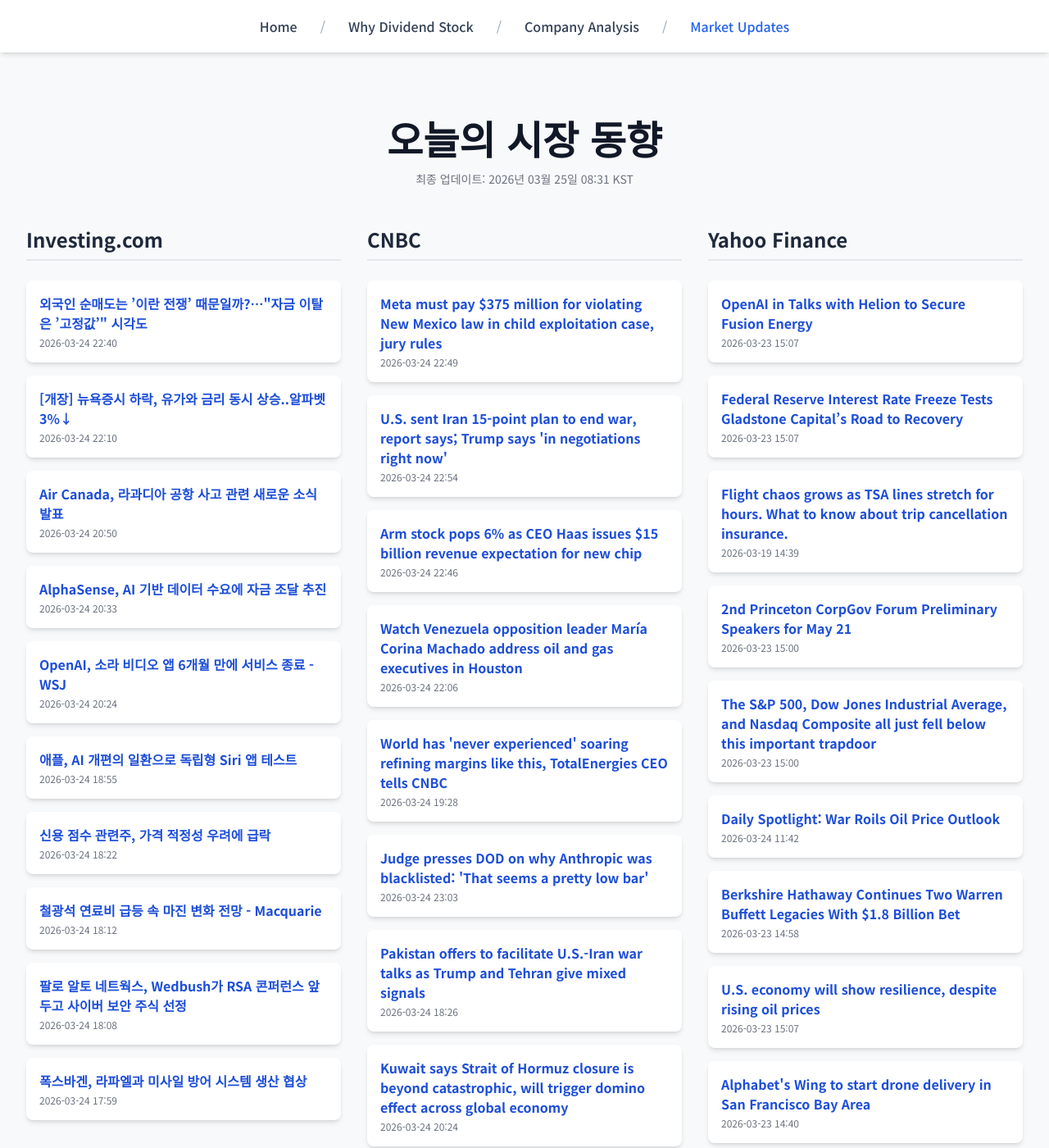
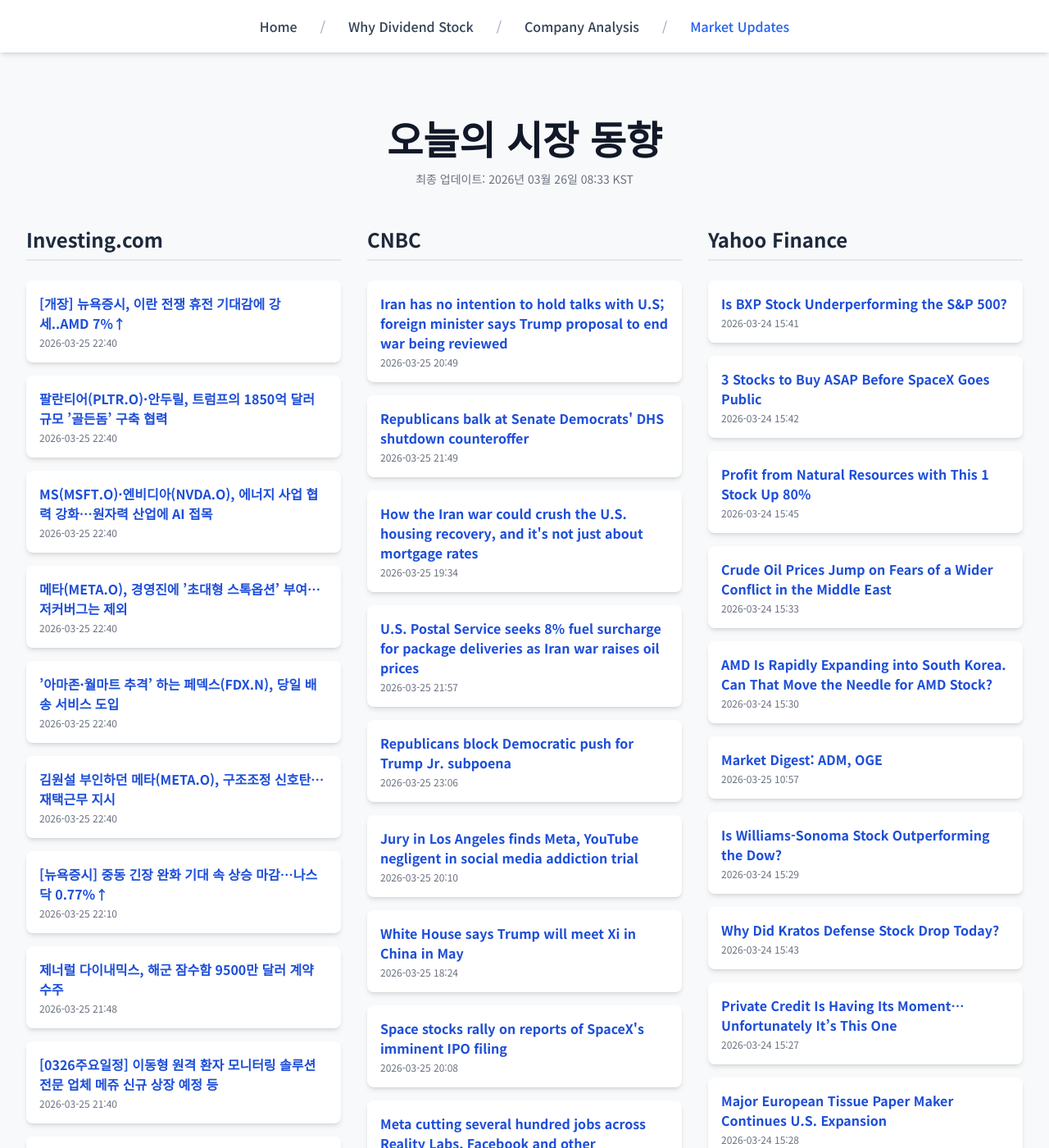
Before and after one commit to Kay-Hwang/my-company-analysis, a Jekyll site: the page built from market-updates.html, in a window 1280 px wide and 1400 px high. Shown: the whole window at 82% size. Built offline with Jekyll 4.4.1, drawn with Linux system fonts in a browser that asks for light colours; nearby versions of some CDN libraries; a script that is not in the unit is left out; some of the changed text lies outside the part shown.

Commit message:
Update daily data

```diff
--- a/_data/latest_data.json
+++ b/_data/latest_data.json
@@ -1,190 +1,190 @@
 {
-  "lastUpdated": "2026년 03월 25일 08:31 KST",
+  "lastUpdated": "2026년 03월 26일 08:33 KST",
   "news": {
     "investing": [
       {
-        "title": "외국인 순매도는 ’이란 전쟁’ 때문일까?…\"자금 이탈은 ’고정값’\" 시각도",
-        "link": "https://kr.investing.com/news/stock-market-news/article-1876644",
-        "pubDate": "2026-03-24 22:40:21",
-        "summary": "외국인 순매도는 ’이란 전쟁’ 때문일까?…\"자금 이탈은 ’고정값’\" 시각도"
+        "title": "[개장] 뉴욕증시, 이란 전쟁 휴전 기대감에 강세..AMD 7%↑",
+        "link": "https://kr.investing.com/news/stock-market-news/article-1878520",
+        "pubDate": "2026-03-25 22:40:38",
+        "summary": "[개장] 뉴욕증시, 이란 전쟁 휴전 기대감에 강세..AMD 7%↑"
       },
       {
-        "title": "[개장] 뉴욕증시 하락, 유가와 금리 동시 상승..알파벳 3%↓",
-        "link": "https://kr.investing.com/news/stock-market-news/article-1876618",
-        "pubDate": "2026-03-24 22:10:35",
-        "summary": "[개장] 뉴욕증시 하락, 유가와 금리 동시 상승..알파벳 3%↓"
+        "title": "팔란티어(PLTR.O)·안두릴, 트럼프의 1850억 달러 규모 ’골든돔’ 구축 협력",
+        "link": "https://kr.investing.com/news/stock-market-news/article-1878518",
+        "pubDate": "2026-03-25 22:40:38",
+        "summary": "팔란티어(PLTR.O)·안두릴, 트럼프의 1850억 달러 규모 ’골든돔’ 구축 협력"
       },
       {
-        "title": "Air Canada, 라과디아 공항 사고 관련 새로운 소식 발표",
-        "link": "https://kr.investing.com/news/stock-market-news/article-93CH-1876490",
-        "pubDate": "2026-03-24 20:50:53",
-        "summary": "Air Canada, 라과디아 공항 사고 관련 새로운 소식 발표"
+        "title": "MS(MSFT.O)·엔비디아(NVDA.O), 에너지 사업 협력 강화…원자력 산업에 AI 접목",
+        "link": "https://kr.investing.com/news/stock-market-news/article-1878517",
+        "pubDate": "2026-03-25 22:40:38",
+        "summary": "MS(MSFT.O)·엔비디아(NVDA.O), 에너지 사업 협력 강화…원자력 산업에 AI 접목"
       },
       {
-        "title": "AlphaSense, AI 기반 데이터 수요에 자금 조달 추진",
-        "link": "https://kr.investing.com/news/stock-market-news/article-93CH-1876450",
-        "pubDate": "2026-03-24 20:33:00",
-        "summary": "AlphaSense, AI 기반 데이터 수요에 자금 조달 추진"
+        "title": "메타(META.O), 경영진에 ’초대형 스톡옵션’ 부여…저커버그는 제외",
+        "link": "https://kr.investing.com/news/stock-market-news/article-1878516",
+        "pubDate": "2026-03-25 22:40:37",
+        "summary": "메타(META.O), 경영진에 ’초대형 스톡옵션’ 부여…저커버그는 제외"
       },
       {
-        "title": "OpenAI, 소라 비디오 앱 6개월 만에 서비스 종료 - WSJ",
-        "link": "https://kr.investing.com/news/stock-market-news/article-93CH-1876436",
-        "pubDate": "2026-03-24 20:24:23",
-        "summary": "OpenAI, 소라 비디오 앱 6개월 만에 서비스 종료 - WSJ"
+        "title": "’아마존·월마트 추격’ 하는 페덱스(FDX.N), 당일 배송 서비스 도입",
+        "link": "https://kr.investing.com/news/stock-market-news/article-1878515",
+        "pubDate": "2026-03-25 22:40:37",
+        "summary": "’아마존·월마트 추격’ 하는 페덱스(FDX.N), 당일 배송 서비스 도입"
       },
       {
-        "title": "애플, AI 개편의 일환으로 독립형 Siri 앱 테스트",
-        "link": "https://kr.investing.com/news/stock-market-news/article-93CH-1876316",
-        "pubDate": "2026-03-24 18:55:01",
-        "summary": "애플, AI 개편의 일환으로 독립형 Siri 앱 테스트"
+        "title": "김원설 부인하던 메타(META.O), 구조조정 신호탄…재택근무 지시",
+        "link": "https://kr.investing.com/news/stock-market-news/article-1878514",
+        "pubDate": "2026-03-25 22:40:37",
+        "summary": "김원설 부인하던 메타(META.O), 구조조정 신호탄…재택근무 지시"
       },
       {
-        "title": "신용 점수 관련주, 가격 적정성 우려에 급락",
-        "link": "https://kr.investing.com/news/stock-market-news/article-93CH-1876297",
-        "pubDate": "2026-03-24 18:22:48",
-        "summary": "신용 점수 관련주, 가격 적정성 우려에 급락"
+        "title": "[뉴욕증시] 중동 긴장 완화 기대 속 상승 마감…나스닥 0.77%↑",
+        "link": "https://kr.investing.com/news/stock-market-news/article-1878497",
+        "pubDate": "2026-03-25 22:10:29",
+        "summary": "[뉴욕증시] 중동 긴장 완화 기대 속 상승 마감…나스닥 0.77%↑"
       },
       {
-        "title": "철광석 연료비 급등 속 마진 변화 전망 - Macquarie",
-        "link": "https://kr.investing.com/news/stock-market-news/article-93CH-1876296",
-        "pubDate": "2026-03-24 18:12:18",
-        "summary": "철광석 연료비 급등 속 마진 변화 전망 - Macquarie"
+        "title": "제너럴 다이내믹스, 해군 잠수함 9500만 달러 계약 수주",
+        "link": "https://kr.investing.com/news/stock-market-news/article-93CH-1878466",
+        "pubDate": "2026-03-25 21:48:18",
+        "summary": "제너럴 다이내믹스, 해군 잠수함 9500만 달러 계약 수주"
       },
       {
-        "title": "팔로 알토 네트웍스, Wedbush가 RSA 콘퍼런스 앞두고 사이버 보안 주식 선정",
-        "link": "https://kr.investing.com/news/stock-market-news/article-93CH-1876293",
-        "pubDate": "2026-03-24 18:08:38",
-        "summary": "팔로 알토 네트웍스, Wedbush가 RSA 콘퍼런스 앞두고 사이버 보안 주식 선정"
+        "title": "[0326주요일정] 이동형 원격 환자 모니터링 솔루션 전문 업체 메쥬 신규 상장 예정 등",
+        "link": "https://kr.investing.com/news/stock-market-news/article-1878451",
+        "pubDate": "2026-03-25 21:40:10",
+        "summary": "[0326주요일정] 이동형 원격 환자 모니터링 솔루션 전문 업체 메쥬 신규 상장 예정 등"
       },
       {
-        "title": "폭스바겐, 라파엘과 미사일 방어 시스템 생산 협상",
-        "link": "https://kr.investing.com/news/stock-market-news/article-93CH-1876286",
-        "pubDate": "2026-03-24 17:59:30",
-        "summary": "폭스바겐, 라파엘과 미사일 방어 시스템 생산 협상"
+        "title": "[기업진단]① 빚 2조원 줄였다지만…SK그룹, 알짜 매각으로 쌓은 모래성",
+        "link": "https://kr.investing.com/news/stock-market-news/article-1878450",
+        "pubDate": "2026-03-25 21:40:10",
+        "summary": "[기업진단]① 빚 2조원 줄였다지만…SK그룹, 알짜 매각으로 쌓은 모래성"
       }
     ],
     "cnbc": [
       {
-        "title": "Meta must pay $375 million for violating New Mexico law in child exploitation case, jury rules",
-        "link": "https://www.cnbc.com/2026/03/24/jury-reaches-verdict-in-meta-child-safety-trial-in-new-mexico.html",
-        "pubDate": "Tue, 24 Mar 2026 22:49:56 GMT",
-        "summary": "Jury reaches a verdict in New Mexico trial in which the state's attorney general alleged that Meta failed to safeguard its family of apps from child predators."
+        "title": "Iran has no intention to hold talks with U.S; foreign minister says Trump proposal to end war being reviewed",
+        "link": "https://www.cnbc.com/2026/03/25/iran-war-us-trump.html",
+        "pubDate": "Wed, 25 Mar 2026 20:49:26 GMT",
+        "summary": "President Donald Trump has claimed the U.S. and Iran are \"in negotiations now.\" But the Islamic Republic denies any direct talks to end the war."
       },
       {
-        "title": "U.S. sent Iran 15-point plan to end war, report says; Trump says 'in negotiations right now'",
-        "link": "https://www.cnbc.com/2026/03/24/trump-iran-war-negotiations.html",
-        "pubDate": "Tue, 24 Mar 2026 22:54:07 GMT",
-        "summary": "\"Operation Epic Fury continues unabated\" to achieve President Donald Trump's military objectives, White House press secretary Karoline Leavitt said."
+        "title": "Republicans balk at Senate Democrats' DHS shutdown counteroffer",
+        "link": "https://www.cnbc.com/2026/03/25/schumer-democrats-white-house-dhs-shutdown-tsa-delays.html",
+        "pubDate": "Wed, 25 Mar 2026 21:49:36 GMT",
+        "summary": "Congress and the White House are working to reach a funding deal before Congress leaves for a scheduled two-week recess on Friday."
       },
       {
-        "title": "Arm stock pops 6% as CEO Haas issues $15 billion revenue expectation for new chip",
-        "link": "https://www.cnbc.com/2026/03/24/arm-stock-pops-haas-chip-cpu.html",
-        "pubDate": "Tue, 24 Mar 2026 22:46:48 GMT",
-        "summary": "Arm unveiled its first in-house chip on Tuesday at an event in San Francisco, with Meta as the initial customer."
+        "title": "How the Iran war could crush the U.S. housing recovery, and it's not just about mortgage rates",
+        "link": "https://www.cnbc.com/2026/03/25/heres-how-the-iran-war-is-already-hitting-the-us-housing-market.html",
+        "pubDate": "Wed, 25 Mar 2026 19:34:25 GMT",
+        "summary": "A combination of higher mortgage rates and economic uncertainty are reversing what was expected to be a recovery year in the housing market."
       },
       {
-        "title": "Watch Venezuela opposition leader María Corina Machado address oil and gas executives in Houston",
-        "link": "https://www.cnbc.com/2026/03/24/venezuela-oil-machado-maduro-trump.html",
-        "pubDate": "Tue, 24 Mar 2026 22:06:22 GMT",
-        "summary": "Machado's remarks come as the oil industry remains hesitant to invest in Venezuela after the U.S. ousted former President Nicolas Maduro."
+        "title": "U.S. Postal Service seeks 8% fuel surcharge for package deliveries as Iran war raises oil prices",
+        "link": "https://www.cnbc.com/2026/03/25/us-postal-fuel-surcharge-package-deliveries-iran-oil.html",
+        "pubDate": "Wed, 25 Mar 2026 21:57:14 GMT",
+        "summary": "Oil prices have jumped more than 40% since Feb. 28, when the U.S. and Israel attacked Iran."
       },
       {
-        "title": "World has 'never experienced' soaring refining margins like this, TotalEnergies CEO tells CNBC",
-        "link": "https://www.cnbc.com/2026/03/24/totalenergies-ceo-world-has-never-experienced-refining-margins-like-this-.html",
-        "pubDate": "Tue, 24 Mar 2026 19:28:56 GMT",
-        "summary": "TotalEnergies CEO Patrick Pouyanné on the Iran war, the $1 billion deal with the White House, investment in the U.S., and more."
+        "title": "Republicans block Democratic push for Trump Jr. subpoena",
+        "link": "https://www.cnbc.com/2026/03/25/donald-trump-jr-subpoena.html",
+        "pubDate": "Wed, 25 Mar 2026 23:06:59 GMT",
+        "summary": "The presidents family businesses have been heavily scrutinized during his second term in the Oval Office."
       },
       {
-        "title": "Judge presses DOD on why Anthropic was blacklisted: 'That seems a pretty low bar'",
-        "link": "https://www.cnbc.com/2026/03/24/anthropic-lawsuit-pentagon-supply-chain-risk-claude.html",
-        "pubDate": "Tue, 24 Mar 2026 23:03:50 GMT",
-        "summary": "The Defense Department designated Anthropic as a risk to U.S. national security, the first time an American company had been hit with that designation."
+        "title": "Jury in Los Angeles finds Meta, YouTube negligent in social media addiction trial",
+        "link": "https://www.cnbc.com/2026/03/25/meta-youtube-los-angeles-california-verdict.html",
+        "pubDate": "Wed, 25 Mar 2026 20:10:07 GMT",
+        "summary": "A jury reached a verdict in the LA trial focused on Meta and YouTube, a case that experts have characterized as social media's \"Big Tobacco\" moment."
       },
       {
-        "title": "Pakistan offers to facilitate U.S.-Iran war talks as Trump and Tehran give mixed signals",
-        "link": "https://www.cnbc.com/2026/03/24/trump-iran-war-pakistan-talks.html",
-        "pubDate": "Tue, 24 Mar 2026 18:26:00 GMT",
-        "summary": "Trump said top U.S. negotiators and their Iranian counterparts have been engaged in \"very, very strong talks,\" but Tehran has denied that claim."
+        "title": "White House says Trump will meet Xi in China in May",
+        "link": "https://www.cnbc.com/2026/03/25/trump-xi-beijing-china-summit.html",
+        "pubDate": "Wed, 25 Mar 2026 18:24:19 GMT",
+        "summary": "A long-awaited meeting between President Donald Trump and Chinese President Xi Jinping will take place in Beijing on May 14 and 15, the White House said."
       },
       {
-        "title": "Kuwait says Strait of Hormuz closure is beyond catastrophic, will trigger domino effect across global economy",
-        "link": "https://www.cnbc.com/2026/03/24/iran-war-oil-strait-hormuz-kuwait-gulf.html",
-        "pubDate": "Tue, 24 Mar 2026 20:24:42 GMT",
-        "summary": "Iran is holding the world economy hostage by blockading the Strait of Hormuz, said Sheikh Nawaf al-Sabah, the CEO of Kuwait Petroleum Corp."
+        "title": "Space stocks rally on reports of SpaceX's imminent IPO filing",
+        "link": "https://www.cnbc.com/2026/03/25/space-stocks-.html",
+        "pubDate": "Wed, 25 Mar 2026 20:08:40 GMT",
+        "summary": "Space stocks, including AST SpaceMobile, Rocket Lab and Firefly Aerospace, rallied after a report that SpaceX may file to go public this week."
       },
       {
-        "title": "As Iran war causes gas and airfares to spike, lawmakers warn of price gouging — but experts point to supply shocks",
-        "link": "https://www.cnbc.com/2026/03/24/iran-war-gas-prices-airline-tickets.html",
-        "pubDate": "Tue, 24 Mar 2026 17:55:06 GMT",
-        "summary": "With airfares and gas prices spiking, some lawmakers are warning of the potential for price gouging, even as experts point to extreme supply shocks."
+        "title": "Meta cutting several hundred jobs across Reality Labs, Facebook and other departments",
+        "link": "https://www.cnbc.com/2026/03/25/meta-layoffs-reality-labs-facebook.html",
+        "pubDate": "Wed, 25 Mar 2026 17:12:13 GMT",
+        "summary": "The layoffs come as Meta has been refocusing its efforts and pouring billions of dollars into AI."
       },
       {
-        "title": "More than 7 million student loan borrowers are in a defunct payment plan — what that means for their money",
-        "link": "https://www.cnbc.com/2026/03/24/student-loan-save-forbearance.html",
-        "pubDate": "Tue, 24 Mar 2026 18:51:18 GMT",
-        "summary": "Here's what student loan borrowers should know about the consequences of remaining in the SAVE forbearance — and what their other options are."
+        "title": "Elon Musk calls for Delaware judge to recuse herself in lawsuits, alleging bias",
+        "link": "https://www.cnbc.com/2026/03/25/elon-musk-calls-for-delaware-judge-to-recuse-in-cases-alleging-bias.html",
+        "pubDate": "Wed, 25 Mar 2026 20:38:52 GMT",
+        "summary": "The Tesla and SpaceX CEO is calling for a judge to recuse herself in two shareholder lawsuits that are winding their way through Delaware's courts."
       }
     ],
     "yahoo": [
       {
-        "title": "OpenAI in Talks with Helion to Secure Fusion Energy",
-        "link": "https://finance.yahoo.com/sectors/energy/articles/openai-talks-helion-secure-fusion-150709099.html",
-        "pubDate": "2026-03-23T15:07:09Z",
-        "summary": "OpenAI in Talks with Helion to Secure Fusion Energy"
+        "title": "Is BXP Stock Underperforming the S&P 500?",
+        "link": "https://finance.yahoo.com/markets/stocks/articles/bxp-stock-underperforming-p-500-154108114.html",
+        "pubDate": "2026-03-24T15:41:08Z",
+        "summary": "Is BXP Stock Underperforming the S&P 500?"
       },
       {
-        "title": "Federal Reserve Interest Rate Freeze Tests Gladstone Capital’s Road to Recovery",
-        "link": "https://finance.yahoo.com/economy/policy/articles/federal-interest-rate-freeze-tests-150728035.html",
-        "pubDate": "2026-03-23T15:07:28Z",
-        "summary": "Federal Reserve Interest Rate Freeze Tests Gladstone Capital’s Road to Recovery"
+        "title": "3 Stocks to Buy ASAP Before SpaceX Goes Public",
+        "link": "https://finance.yahoo.com/markets/stocks/articles/3-stocks-buy-asap-spacex-154217012.html",
+        "pubDate": "2026-03-24T15:42:17Z",
+        "summary": "3 Stocks to Buy ASAP Before SpaceX Goes Public"
       },
       {
-        "title": "Flight chaos grows as TSA lines stretch for hours. What to know about trip cancellation insurance.",
-        "link": "https://finance.yahoo.com/personal-finance/insurance/article/flight-chaos-grows-as-tsa-lines-stretch-for-hours-what-to-know-about-trip-cancellation-insurance-143909492.html",
-        "pubDate": "2026-03-19T14:39:09Z",
-        "summary": "Flight chaos grows as TSA lines stretch for hours. What to know about trip cancellation insurance."
+        "title": "Profit from Natural Resources with This 1 Stock Up 80%",
+        "link": "https://finance.yahoo.com/markets/stocks/articles/profit-natural-resources-1-stock-154502752.html",
+        "pubDate": "2026-03-24T15:45:02Z",
+        "summary": "Profit from Natural Resources with This 1 Stock Up 80%"
       },
       {
-        "title": "2nd Princeton CorpGov Forum Preliminary Speakers for May 21",
-        "link": "https://finance.yahoo.com/news/2nd-princeton-corpgov-forum-preliminary-172224352.html",
-        "pubDate": "2026-03-23T15:00:24Z",
-        "summary": "2nd Princeton CorpGov Forum Preliminary Speakers for May 21"
+        "title": "Crude Oil Prices Jump on Fears of a Wider Conflict in the Middle East",
+        "link": "https://finance.yahoo.com/sectors/energy/articles/crude-oil-prices-jump-fears-153334174.html",
+        "pubDate": "2026-03-24T15:33:34Z",
+        "summary": "Crude Oil Prices Jump on Fears of a Wider Conflict in the Middle East"
       },
       {
-        "title": "The S&P 500, Dow Jones Industrial Average, and Nasdaq Composite all just fell below this important trapdoor",
-        "link": "https://finance.yahoo.com/news/the-sp-500-dow-jones-industrial-average-and-nasdaq-composite-all-just-fell-below-this-important-trapdoor-150026602.html",
-        "pubDate": "2026-03-23T15:00:26Z",
-        "summary": "The S&P 500, Dow Jones Industrial Average, and Nasdaq Composite all just fell below this important trapdoor"
+        "title": "AMD Is Rapidly Expanding into South Korea. Can That Move the Needle for AMD Stock?",
+        "link": "https://finance.yahoo.com/markets/stocks/articles/amd-rapidly-expanding-south-korea-153004133.html",
+        "pubDate": "2026-03-24T15:30:04Z",
+        "summary": "AMD Is Rapidly Expanding into South Korea. Can That Move the Needle for AMD Stock?"
       },
       {
-        "title": "Daily Spotlight: War Roils Oil Price Outlook",
-        "link": "https://finance.yahoo.com/research/reports/ARGUS_46523_MarketOutlook_1774352547000?yptr=yahoo&ncid=yahooproperties_plusresear_nm5q6ze1cei",
-        "pubDate": "2026-03-24T11:42:27Z",
-        "summary": "Daily Spotlight: War Roils Oil Price Outlook"
+        "title": "Market Digest: ADM, OGE",
+        "link": "https://finance.yahoo.com/research/reports/ARGUS_46533_MarketSummary_1774436223000?yptr=yahoo&ncid=yahooproperties_plusresear_nm5q6ze1cei",
+        "pubDate": "2026-03-25T10:57:03Z",
+        "summary": "Market Digest: ADM, OGE"
       },
       {
-        "title": "Berkshire Hathaway Continues Two Warren Buffett Legacies With $1.8 Billion Bet",
-        "link": "https://www.investors.com/news/berkshire-hathaway-warren-buffett-tokio-marine-insurance-investment/?src=A00220&yptr=yahoo",
-        "pubDate": "2026-03-23T14:58:18Z",
-        "summary": "Berkshire Hathaway Continues Two Warren Buffett Legacies With $1.8 Billion Bet"
+        "title": "Is Williams-Sonoma Stock Outperforming the Dow?",
+        "link": "https://finance.yahoo.com/markets/stocks/articles/williams-sonoma-stock-outperforming-dow-152932523.html",
+        "pubDate": "2026-03-24T15:29:32Z",
+        "summary": "Is Williams-Sonoma Stock Outperforming the Dow?"
       },
       {
-        "title": "U.S. economy will show resilience, despite rising oil prices",
-        "link": "https://finance.yahoo.com/economy/articles/u-economy-show-resilience-despite-150700948.html",
-        "pubDate": "2026-03-23T15:07:00Z",
-        "summary": "U.S. economy will show resilience, despite rising oil prices"
+        "title": "Why Did Kratos Defense Stock Drop Today?",
+        "link": "https://finance.yahoo.com/markets/stocks/articles/why-did-kratos-defense-stock-154316595.html",
+        "pubDate": "2026-03-24T15:43:16Z",
+        "summary": "Why Did Kratos Defense Stock Drop Today?"
       },
       {
-        "title": "Alphabet's Wing to start drone delivery in San Francisco Bay Area",
-        "link": "https://finance.yahoo.com/sectors/technology/articles/alphabets-wing-start-drone-delivery-144030630.html",
-        "pubDate": "2026-03-23T14:40:30Z",
-        "summary": "Alphabet's Wing to start drone delivery in San Francisco Bay Area"
+        "title": "Private Credit Is Having Its Moment…Unfortunately It’s This One",
+        "link": "https://finance.yahoo.com/markets/stocks/articles/private-credit-having-moment-unfortunately-152701348.html",
+        "pubDate": "2026-03-24T15:27:01Z",
+        "summary": "Private Credit Is Having Its Moment…Unfortunately It’s This One"
       },
       {
-        "title": "Xanadu: Rare Public Debut March 27 of Full-Stack Photonic Quantum Company – Initiation Report",
-        "link": "https://finance.yahoo.com/sectors/technology/articles/xanadu-rare-public-debut-full-151506467.html",
-        "pubDate": "2026-03-23T15:15:06Z",
-        "summary": "Xanadu: Rare Public Debut March 27 of Full-Stack Photonic Quantum Company – Initiation Report"
+        "title": "Major European Tissue Paper Maker Continues U.S. Expansion",
+        "link": "https://finance.yahoo.com/sectors/technology/articles/major-european-tissue-paper-maker-152800232.html",
+        "pubDate": "2026-03-24T15:28:00Z",
+        "summary": "Major European Tissue Paper Maker Continues U.S. Expansion"
       }
     ]
   }
```
